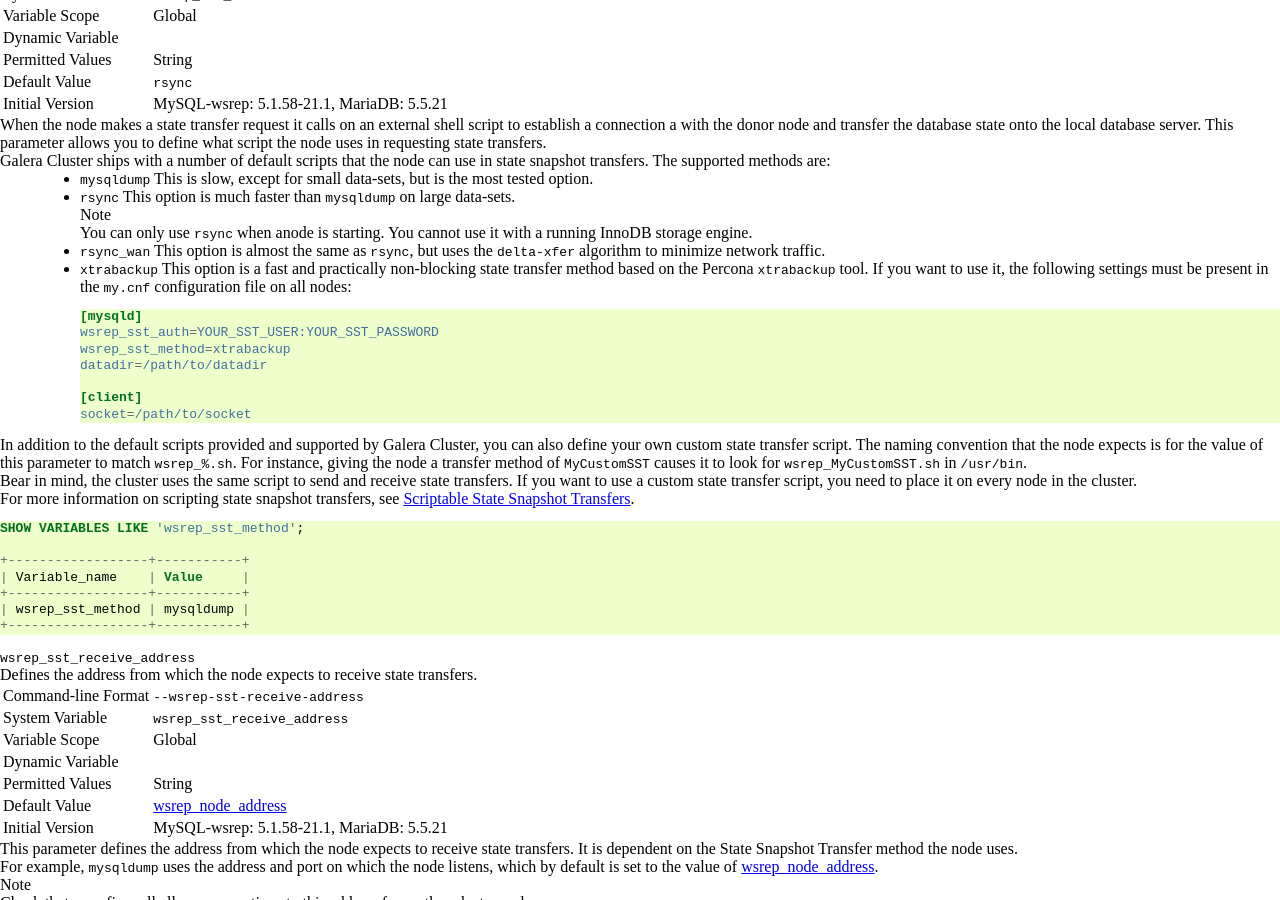
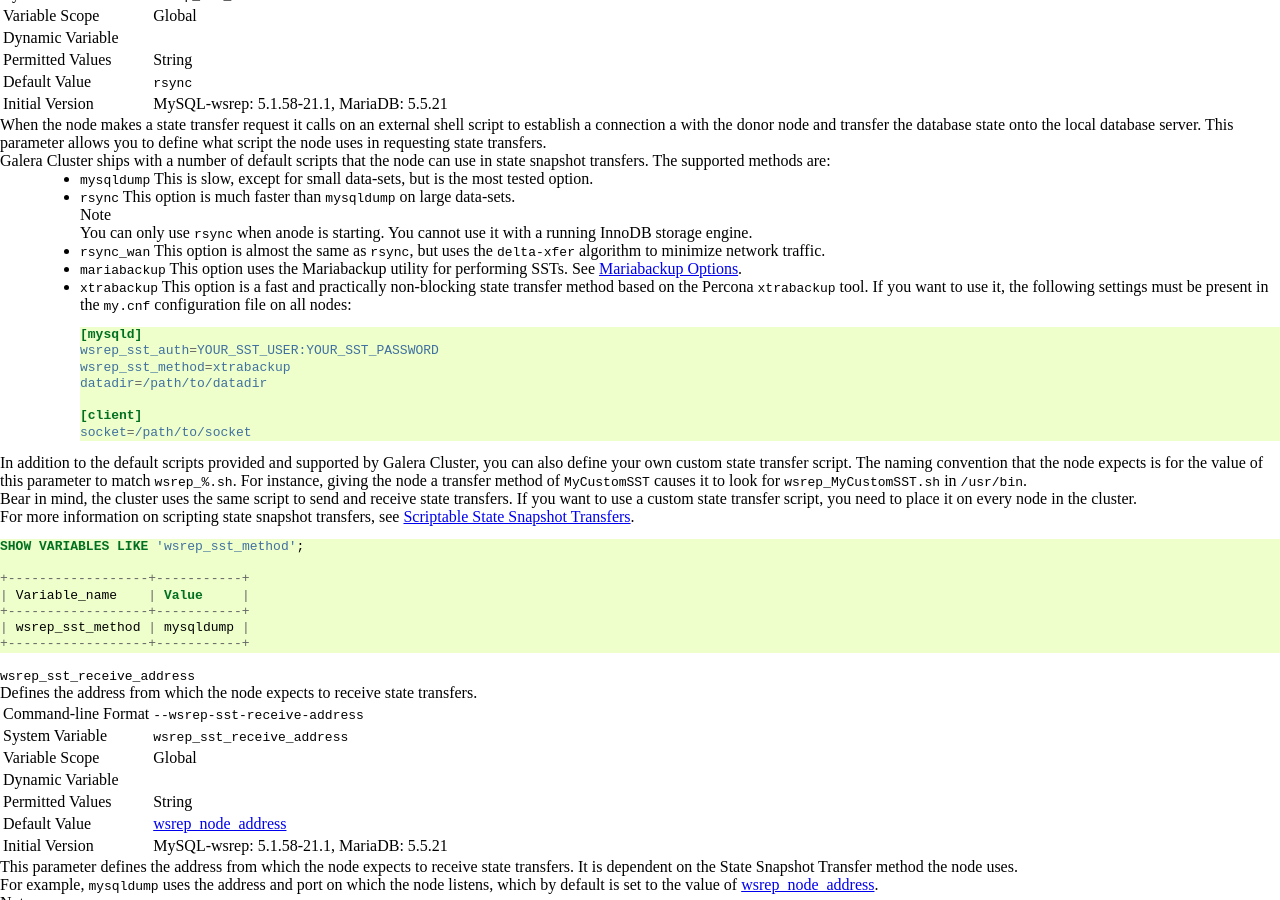
Before and after one commit to codership/documentation, a Sphinx documentation site: the page built from galeracluster/source/documentation/mysql-wsrep-options.rst, in a window 1280 px wide and 900 px high, scrolled down 19876 px. Built offline with Sphinx 7.4.7, drawn with Linux system fonts in a browser that asks for light colours; comment, search, counter and statistics services are not loaded.

Commit message:
Mariabackup added to wsrep-sst-methods on the MySQL wsrep Options page.

```diff
--- a/galeracluster/source/documentation/mysql-wsrep-options.rst
+++ b/galeracluster/source/documentation/mysql-wsrep-options.rst
@@ -1873,6 +1873,8 @@ Galera Cluster ships with a number of default scripts that the node can use in s
 
 - ``rsync_wan`` This option is almost the same as ``rsync``, but uses the ``delta-xfer`` algorithm to minimize network traffic.
 
+- ``mariabackup`` This option uses the Mariabackup utility for performing SSTs. See :doc:`mariabackup-options`.
+
 - ``xtrabackup`` This option is a fast and practically non-blocking state transfer method based on the Percona ``xtrabackup`` tool.  If you want to use it, the following settings must be present in the ``my.cnf`` configuration file on all nodes:
 
   .. code-block:: ini
```
